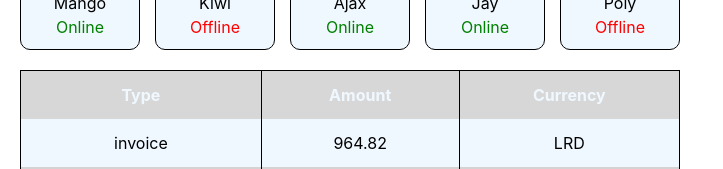
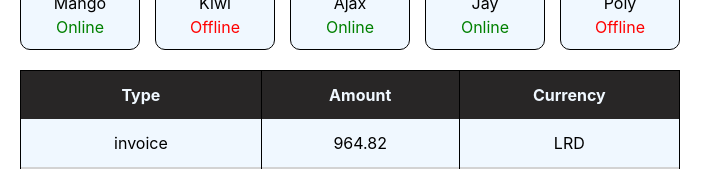
Before and after one commit to Mrszlv/goit-react-hw-01, a React (Vite) app: page / in a window 1280 px wide. Shown: the part 559-728 px from the top of the page, without its empty margins (0-723 px from the left). Built offline with nearby package versions, Linux system fonts and the light colour scheme.

Commit message:
color-table-10

```diff
--- a/src/components/TransactionHistory/TransactionHistory.module.css
+++ b/src/components/TransactionHistory/TransactionHistory.module.css
@@ -8,7 +8,7 @@
 }
 
 .thead{
-    background-color: rgba(0, 0, 0, 0.156);
+    background-color: rgb(40, 38, 38);
     color: aliceblue;
 }
 
```
